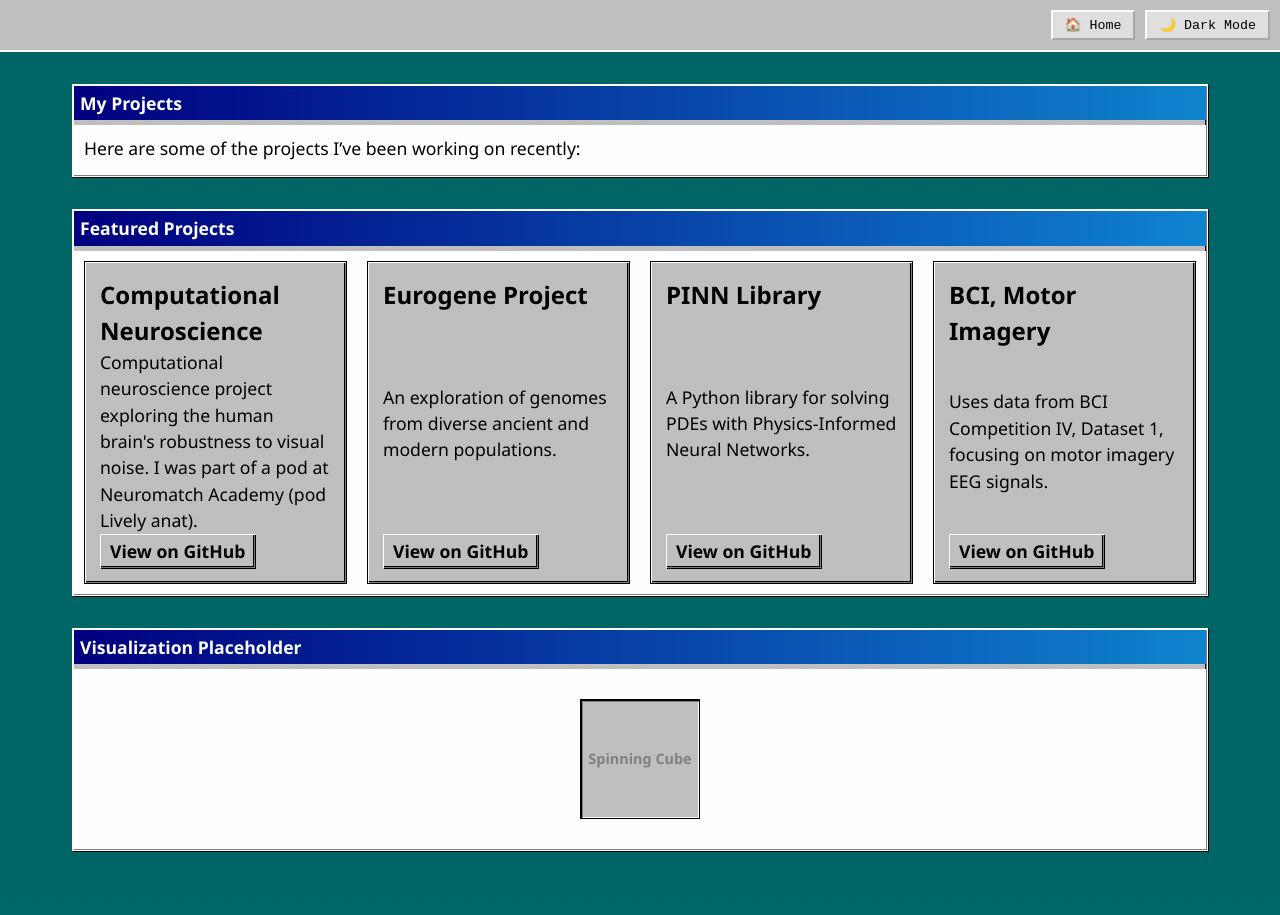
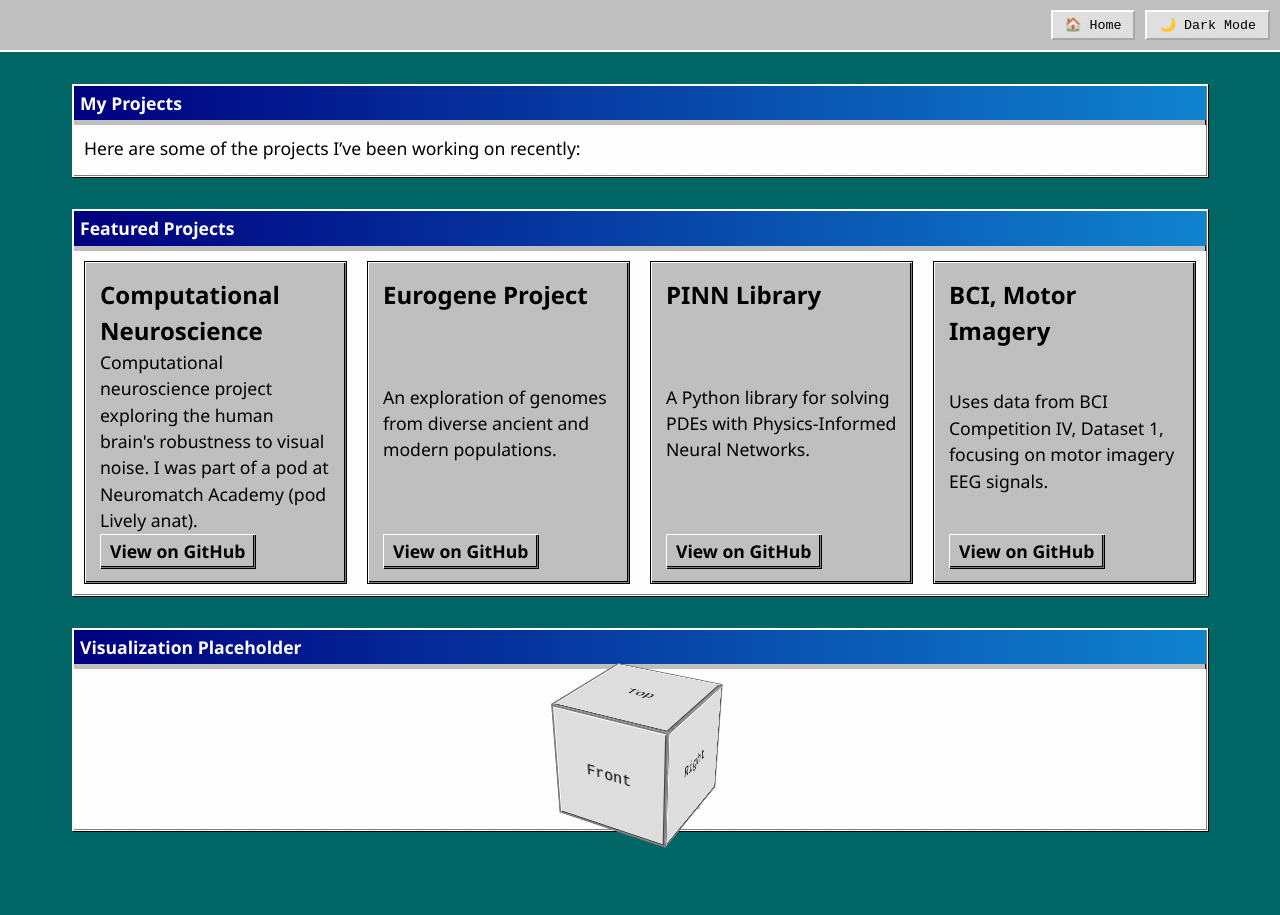
Before and after one commit to UncleRazavi/UncleRazavi.github.io, a Jekyll site: the page projects.html, which Jekyll copies as it is, in a window 1280 px wide. Built offline with Jekyll 4.4.1, drawn with Linux system fonts in a browser that asks for light colours.

Commit message:
Enhance projects page with spinning cube animation
Added a spinning cube visual enhancement to the projects page.

```diff
--- a/projects.html
+++ b/projects.html
@@ -137,15 +137,25 @@
         </div>
     </section>
 
-    <!-- Placeholder / Visual Enhancement -->
-    <section class="projects-placeholder win98-window" style="margin-top: 2rem;">
-        <div class="window-title">Visualization Placeholder</div>
-        <div class="window-content" style="text-align: center;">
-            <div class="spinning-cube-placeholder win98-bevel-in" style="width: 120px; height: 120px; margin: 20px auto; display:flex; justify-content:center; align-items:center; font-weight:bold; background-color:#c0c0c0;">
-                Spinning Cube
+<!-- Placeholder / Visual Enhancement -->
+<section class="projects-placeholder win98-window" style="margin-top: 2rem;">
+    <div class="window-title">Visualization Placeholder</div>
+    <div class="window-content" style="text-align: center;">
+
+        <!-- Spinning Cube -->
+        <div class="cube-container">
+            <div class="cube">
+                <div class="cube-face front">Front</div>
+                <div class="cube-face back">Back</div>
+                <div class="cube-face right">Right</div>
+                <div class="cube-face left">Left</div>
+                <div class="cube-face top">Top</div>
+                <div class="cube-face bottom">Bottom</div>
             </div>
         </div>
-    </section>
+
+    </div>
+</section>
 
 </main>
 
```
